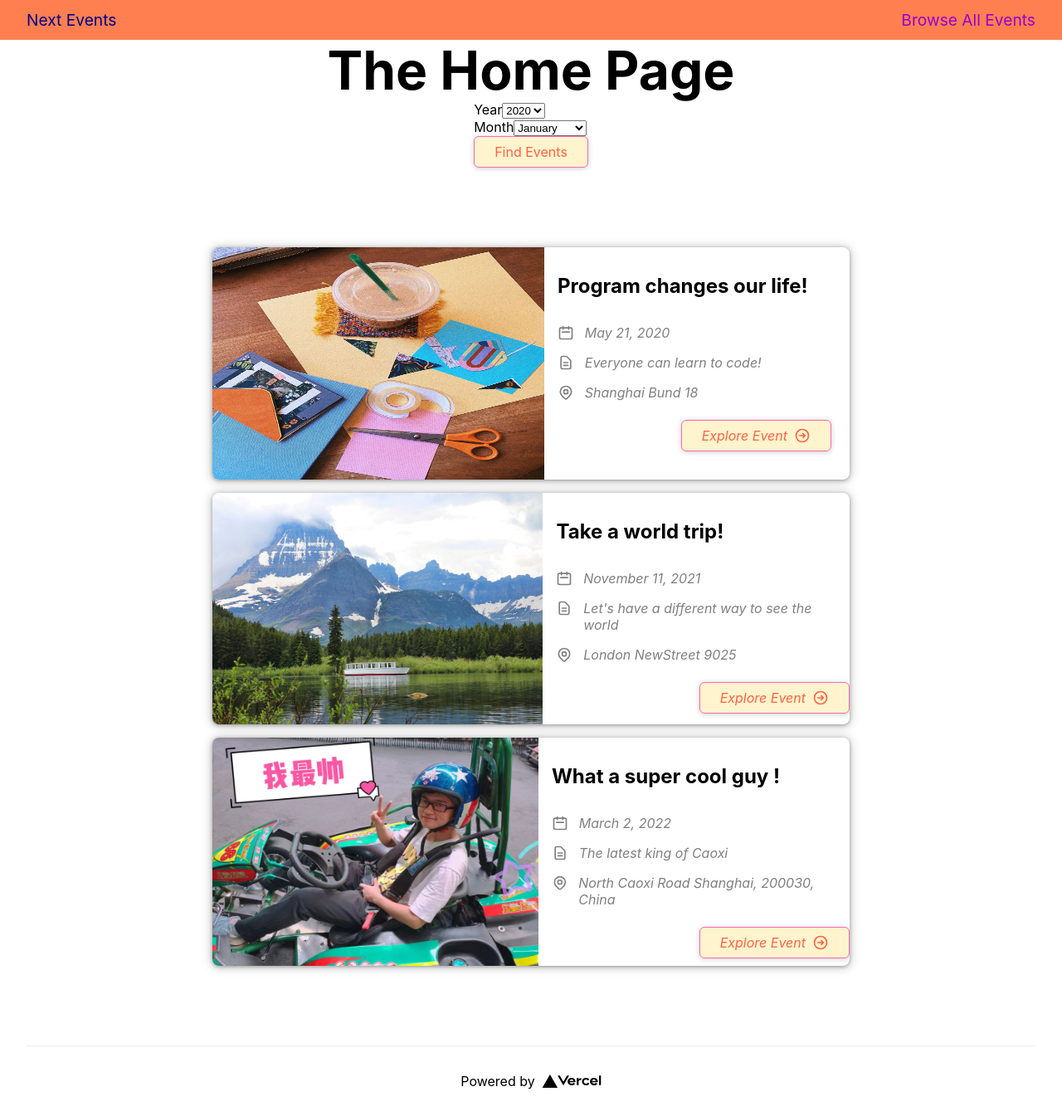
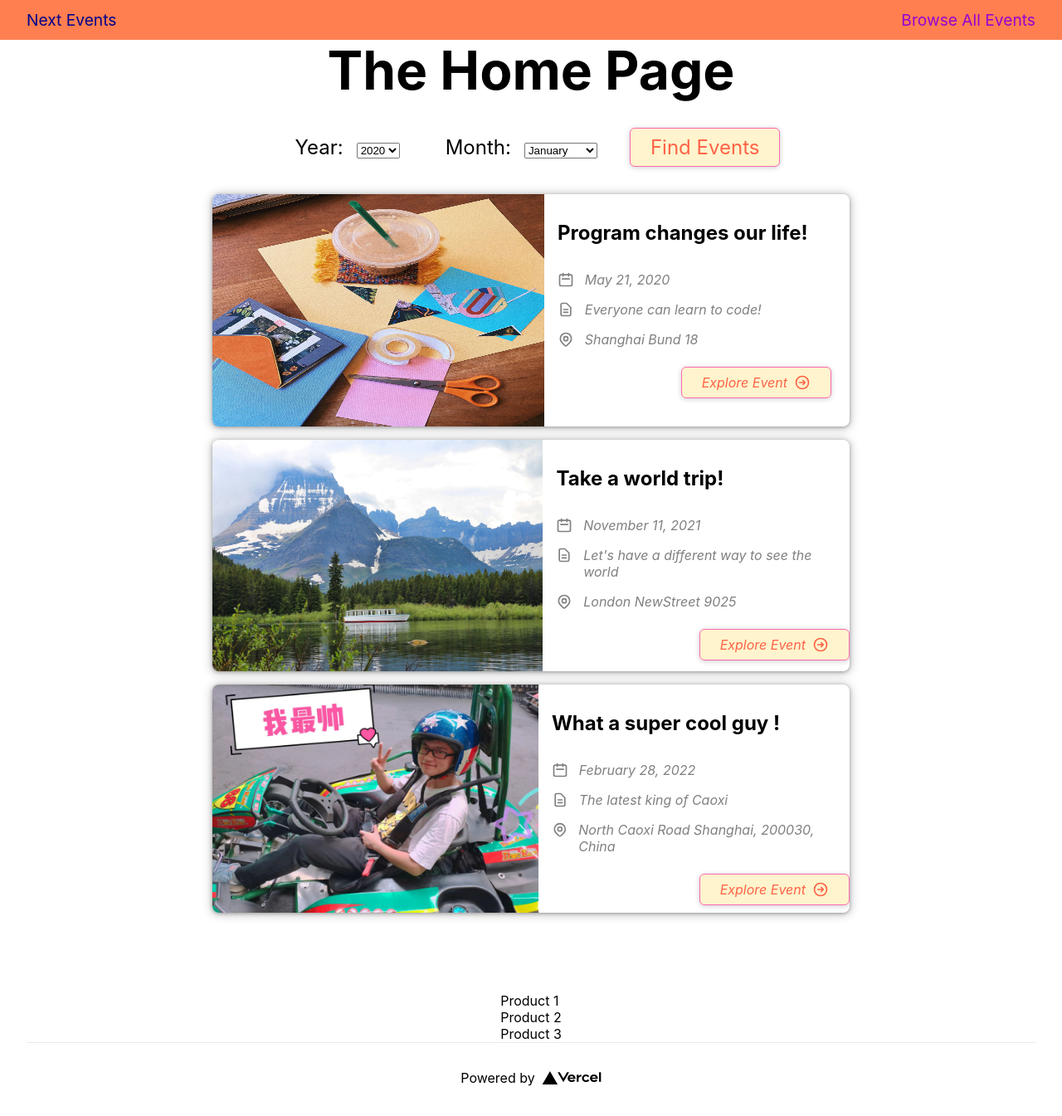
Before and after one commit to mumu-pika/NextJS_Demo1, a Next.js app: page / in a window 1280 px wide. Shown: the whole page at 83% size. Built offline with nearby package versions, Linux system fonts and the light colour scheme.

Commit message:
update static page generation

```diff
--- a/components/events/event-list.module.css
+++ b/components/events/event-list.module.css
@@ -1,5 +1,5 @@
 .list {
   width: 90%;
   max-width: 50rem;
-  margin: 5rem 0;
+  margin-bottom: 5rem;
 }
--- a/components/events/event-search.js
+++ b/components/events/event-search.js
@@ -1,17 +1,35 @@
+import { useRef } from 'react';
+
 import Button from '../ui/button'
-
 import styles from '../events/event-search.module.css'
 
 // 实现事件查询功能
 function EventSearch(props) {
+  const yearInputRef = useRef();
+  const monthInputRef = useRef();
+
+
+  // 表单提交的逻辑
+  function submitHandler(event) {
+    event.preventDefault(); // 防止浏览器默认发送http request
+
+    // 获取选定的年份和月份
+    const selectedYear = yearInputRef.current.value;
+    const selectedMonth = monthInputRef.current.value;
+
+    // 执行搜索选定的事件
+    props.onSearch(selectedYear, selectedMonth);
+
+  }
+
   // 返回的是一个表格
   return (
-    <form className={styles.form}>
+    <form className={styles.form} onSubmit={submitHandler}>
       <div className={styles.controlWrapper}>
         {/* 年份 */}
         <div className={styles.control}>
-          <label htmlFor="year">Year</label>
-          <select id="year">
+          <label htmlFor="year">Year:</label>
+          <select id="year" ref={yearInputRef}>
             <option value="2020">2020</option>
             <option value="2021">2021</option>
             <option value="2022">2022</option>
@@ -20,8 +38,8 @@ function EventSearch(props) {
 
         {/* 月份 */}
         <div className={styles.control}>
-          <label htmlFor="month">Month</label>
-          <select id="month">
+          <label htmlFor="month">Month:</label>
+          <select id="month" ref={monthInputRef}>
             <option value='1'>January</option>
             <option value='2'>February</option>
             <option value='3'>March</option>
--- a/components/events/event-search.module.css
+++ b/components/events/event-search.module.css
@@ -0,0 +1,17 @@
+.form{
+  width: 40rem;
+  height: 2rem;
+  margin: 2rem 0;
+}
+
+.controlWrapper {
+  text-align: center;
+  display: flex;
+  justify-content: space-around;
+  align-items: center;
+  font-size: 1.5rem;
+}
+
+.control label {
+  margin: 0 1rem;
+}
--- /dev/null
+++ b/data/dummy-backend.json
@@ -0,0 +1,7 @@
+{
+  "products": [
+    {"id": "p1", "title": "Product 1", "description": "this is 1"},
+    {"id": "p2", "title": "Product 2", "description": "this is 2"},
+    {"id": "p3", "title": "Product 3", "description": "this is 3"}
+  ]
+}
--- a/dummy-data.js
+++ b/dummy-data.js
@@ -22,7 +22,7 @@ const DUMMY_EVENTS = [
     title: 'What a super cool guy !',
     description: 'The latest king of Caoxi',
     location: 'North Caoxi Road, Shanghai, 200030, China',
-    date: '2022-02-30',
+    date: '2022-02-28',
     image: 'images/king.jpg',
     isFeatured: true
   },
@@ -40,7 +40,7 @@ export function getAllEvents() {
 
 // 根据筛选条件返回时间合适的事件
 export function getFilteredEvents(dateFilter) {
-  const { year, month } = dataFilter
+  const { year, month } = dateFilter
   let filteredEvents = DUMMY_EVENTS.filter((event) => {
     const eventDate = new Date(event.date)
     return eventDate.getFullYear() === year && eventDate.getMonth() === month - 1
--- a/package.json
+++ b/package.json
@@ -11,7 +11,8 @@
   "dependencies": {
     "next": "12.2.5",
     "react": "18.2.0",
-    "react-dom": "18.2.0"
+    "react-dom": "18.2.0",
+    "sharp": "^0.30.7"
   },
   "devDependencies": {
     "eslint": "8.22.0",
--- a/pages/index.js
+++ b/pages/index.js
@@ -1,5 +1,13 @@
 import Head from 'next/head'
 import Image from 'next/image'
+
+// 引入nodejs中的fs，注意这里是在getStaticProps中使用fs,nextJS会自动区分开，单独分包
+import fs from 'fs/promises'
+import path from 'path'
+
+import {useRouter} from 'next/router'
+
+// 引入样式
 import styles from '../styles/Home.module.css'
 
 // 引入本地模拟的数据
@@ -9,9 +17,55 @@ import { getAllEvents, getFeaturedEvents } from '../dummy-data'
 import EventList from '../components/events/event-list'
 import EventSearch from '../components/events/event-search'
 
-export default function Home() {
+
+// prepares the props for components
+// nextJS will first execute getStaticProps before executing the component function
+export async function getStaticProps(context) {
+  // 借助于nodejs中的path来帮我们拼接路径
+  // process.cwd() cwd(current working directory), 这里是指整个nextjs项目文件夹，而不是page文件夹
+  const filepath = path.join(process.cwd(), "data", "dummy-backend.json")
+  const jsonData =  await fs.readFile(filepath)
+  const data = JSON.parse(jsonData)
+
+  // 校验数据，如果数据没有，需要借助于redirect做重定向
+  if(!data) {
+    return {
+      redirect: {
+        // 这里重定向到相应的目录去处理
+        destination: '/no-data'
+      }
+    }
+  }
+
+  // 校验数据， 借助于notFound这个key, 返回404页面
+  if (data.products.length === 0) return { notFound: true}
+  return {
+    props: {
+      products: data.products
+    },
+    // 重新验证，需要给nextJS一个确切的时间去做重新预渲染
+    // 为的是能应对需要高度更新的场景，在部署之后仍然会做更新
+    revalidate: 10,
+    // notFound: true // 如果notFound为true会返回404.html
+  }
+}
+
+export default function Home(props) {
+  // products for static generation
+  const {products} = props
+
   // const featuredEvents = getFeaturedEvents()
   const allEvents = getAllEvents()
+
+  // 使用路由
+  const router = useRouter()
+
+  // 定义一个寻找event的回调
+  function findEventsHandler(year, month) {
+    // 根据选定年月来给出对应的路径
+    const fullPath = `/events/${year}/${month}`
+     router.push(fullPath)
+  }
 
   return (
     <div className={styles.container}>
@@ -26,8 +80,14 @@ export default function Home() {
           The Home Page
         </h1>
           {/* <EventList items={featuredEvents}/> */}
-          <EventSearch/>
+          <EventSearch onSearch={findEventsHandler}/>
           <EventList items={allEvents}/>
+          {/* products for static generation */}
+          <ul>
+            {products.map(product => (
+              <li key={product.id}>{product.title}</li>
+            ))}
+          </ul>
       </main>
 
       <footer className={styles.footer}>
```
Also changed, not shown: pages/events/[...slug].js (+49 -3 lines), pages/products/[pid].js (added, +53 -0 lines), 1 other file (tests, documents, lock files or other folders).
